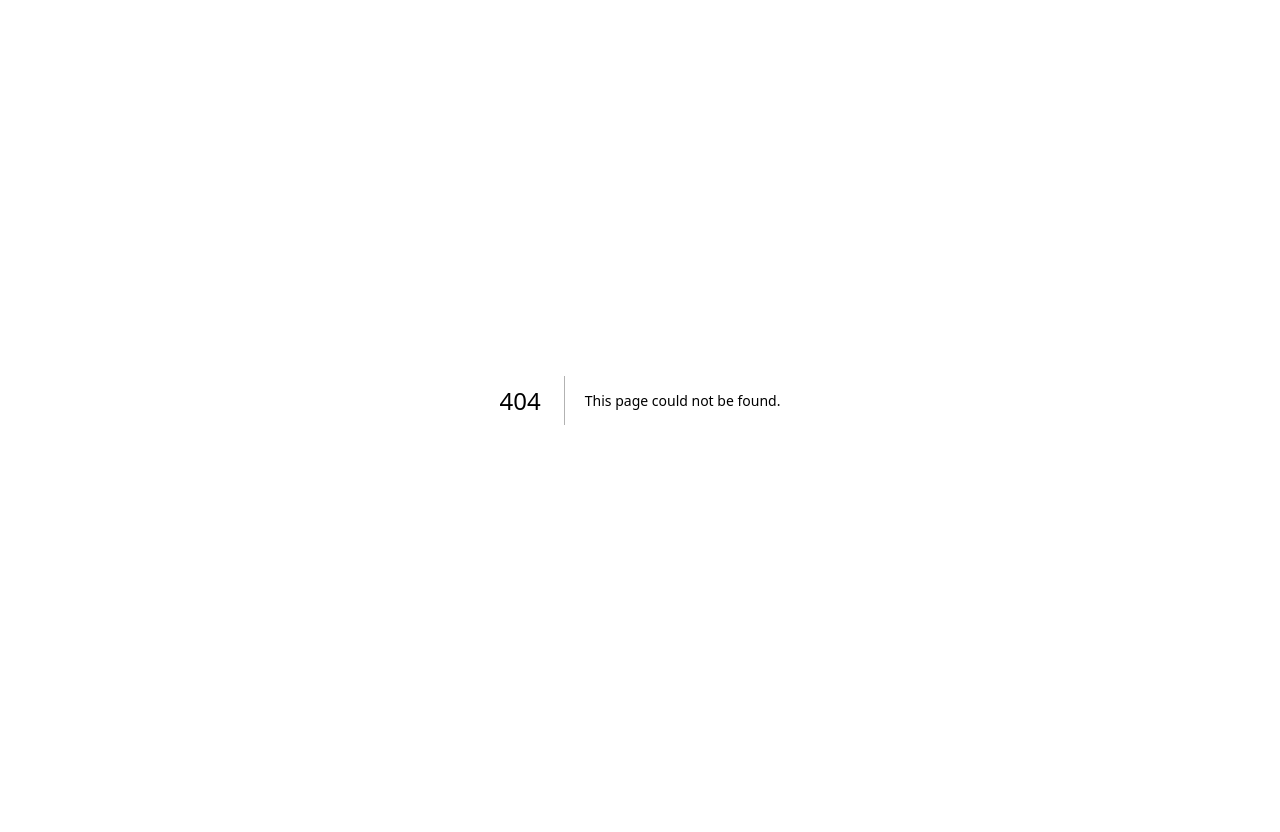
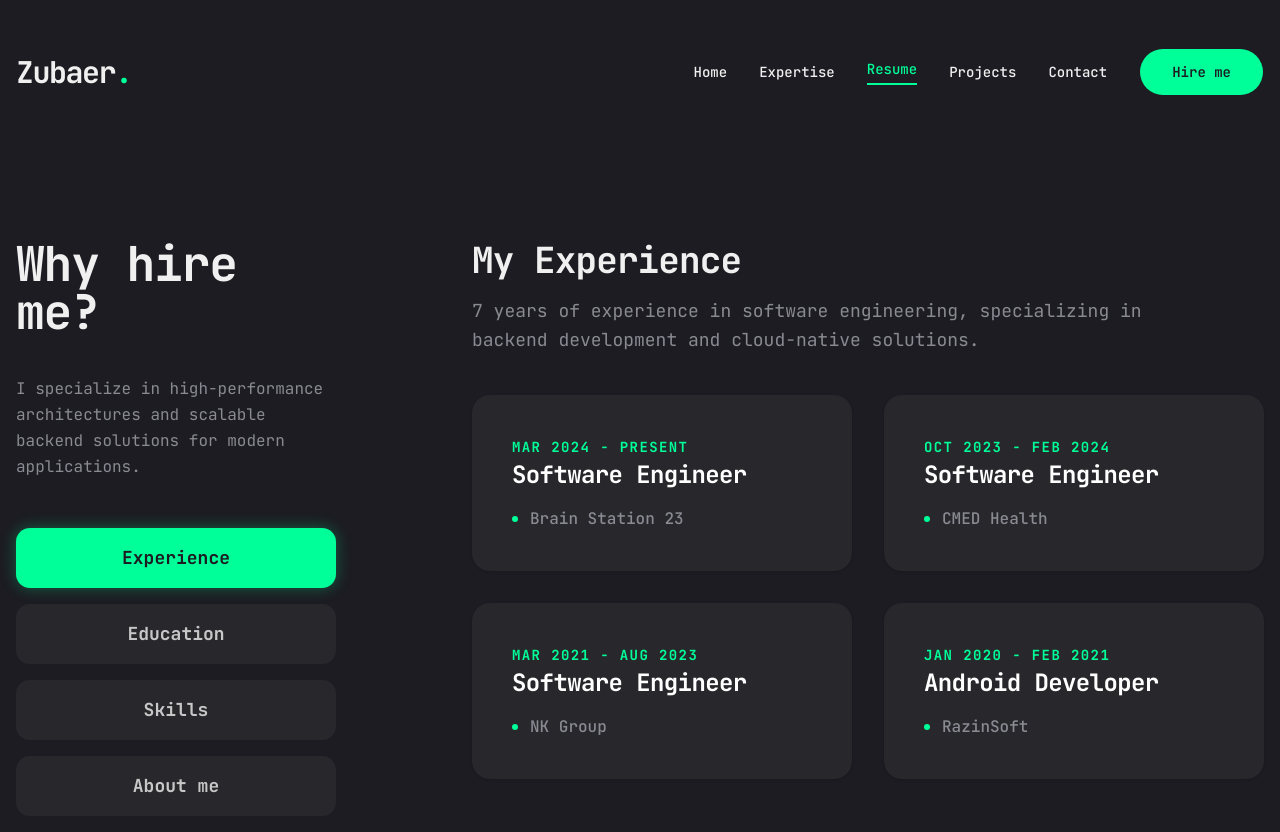
Before and after one commit to zubaer-rahman/portfolio_zubaer, a Next.js app: page /resume in a window 1280 px wide. Before the commit this address had no page. Shown: the top 832 px of the page. Before the commit the page ends 800 px from the top, so only its background shows below. Built offline with nearby package versions, Linux system fonts and the light colour scheme.

Commit message:
feat: implement resume page with interactive tabs mirroring provided UI

```diff
--- /dev/null
+++ b/app/resume/page.tsx
@@ -0,0 +1,210 @@
+"use client";
+
+import { useState } from "react";
+import { motion, AnimatePresence } from "framer-motion";
+import { Header } from "@/components/header";
+import { cn } from "@/lib/utils";
+
+const experienceData = {
+  title: "My Experience",
+  description: "7 years of experience in software engineering, specializing in backend development and cloud-native solutions.",
+  items: [
+    {
+      company: "Brain Station 23",
+      role: "Software Engineer",
+      duration: "MAR 2024 - PRESENT",
+    },
+    {
+      company: "CMED Health",
+      role: "Software Engineer",
+      duration: "OCT 2023 - FEB 2024",
+    },
+    {
+      company: "NK Group",
+      role: "Software Engineer",
+      duration: "MAR 2021 - AUG 2023",
+    },
+    {
+      company: "RazinSoft",
+      role: "Android Developer",
+      duration: "JAN 2020 - FEB 2021",
+    },
+  ],
+};
+
+const educationData = {
+  title: "My Education",
+  description: "Continuous learning and professional academic background in Computer Science and Engineering.",
+  items: [
+    {
+      institution: "Daffodil International University",
+      degree: "B.Sc in Computer Science & Engineering",
+      duration: "2016 - 2020",
+    },
+    {
+      institution: "Online Course Platform",
+      degree: "Backend Development Specialization",
+      duration: "2021",
+    },
+  ],
+};
+
+const skillsData = {
+  title: "My Skills",
+  description: "A comprehensive toolkit of technologies and frameworks I use to build scalable and efficient systems.",
+  items: [
+    "Next.js", "React.js", "Node.js", "TypeScript",
+    "PostgreSQL", "MongoDB", "Docker", "Kubernetes",
+    "TailwindCSS", "Express", "GraphQL", "Azure"
+  ],
+};
+
+const aboutData = {
+  title: "About me",
+  description: "I am a dedicated software engineer with a focus on creating impact through clean code and efficient architectures.",
+  info: [
+    { label: "Name", value: "Md Zubaer Rahman" },
+    { label: "Experience", value: "7+ Years" },
+    { label: "Phone", value: "+880 1XXXXXXXXX" },
+    { label: "Skype", value: "zubaer.rahman" },
+    { label: "Nationality", value: "Bangladeshi" },
+    { label: "Email", value: "zubaer.corexlab@gmail.com" },
+    { label: "Freelance", value: "Available" },
+    { label: "Language", value: "English, Bengali" },
+  ],
+};
+
+export default function Resume() {
+  const [activeTab, setActiveTab] = useState("experience");
+
+  const tabs = [
+    { id: "experience", label: "Experience" },
+    { id: "education", label: "Education" },
+    { id: "skills", label: "Skills" },
+    { id: "about", label: "About me" },
+  ];
+
+  return (
+    <div className="min-h-screen bg-background text-foreground flex flex-col font-sans">
+      <Header />
+
+      <main className="container max-w-7xl mx-auto px-4 py-12 md:py-24 flex-1">
+        <div className="flex flex-col md:flex-row gap-16 md:gap-24">
+
+          {/* Sidebar Tabs */}
+          <aside className="w-full md:w-[280px] lg:w-[320px] shrink-0">
+            <h2 className="text-4xl md:text-5xl font-bold mb-10 tracking-tight">Why hire me?</h2>
+            <p className="text-muted-foreground mb-12 leading-relaxed">
+              I specialize in high-performance architectures and scalable backend solutions for modern applications.
+            </p>
+            <div className="flex flex-col gap-4">
+              {tabs.map((tab) => (
+                <button
+                  key={tab.id}
+                  onClick={() => setActiveTab(tab.id)}
+                  className={cn(
+                    "w-full py-4 px-6 rounded-xl text-lg font-bold transition-all duration-300 text-left md:text-center",
+                    activeTab === tab.id
+                      ? "bg-primary text-primary-foreground shadow-[0_0_15px_rgba(0,255,153,0.3)]"
+                      : "bg-[#27272c] hover:bg-[#27272c]/80 text-foreground/80 hover:text-primary"
+                  )}
+                >
+                  {tab.label}
+                </button>
+              ))}
+            </div>
+          </aside>
+
+          {/* Content Area */}
+          <div className="flex-1 lg:pl-10">
+            <AnimatePresence mode="wait">
+              <motion.div
+                key={activeTab}
+                initial={{ opacity: 0, y: 10 }}
+                animate={{ opacity: 1, y: 0 }}
+                exit={{ opacity: 0, y: -10 }}
+                transition={{ duration: 0.25 }}
+                className="space-y-10"
+              >
+                {activeTab === "experience" && (
+                  <>
+                    <div className="space-y-4">
+                      <h2 className="text-4xl font-bold tracking-tight">{experienceData.title}</h2>
+                      <p className="text-muted-foreground text-lg leading-relaxed max-w-2xl">{experienceData.description}</p>
+                    </div>
+                    <div className="grid grid-cols-1 lg:grid-cols-2 gap-8">
+                      {experienceData.items.map((item, index) => (
+                        <div key={index} className="bg-[#27272c] p-10 rounded-2xl space-y-4 shadow-sm hover:translate-y-[-4px] transition-all duration-300">
+                          <span className="text-primary font-bold text-sm tracking-widest">{item.duration}</span>
+                          <h3 className="text-2xl font-bold text-white tracking-tight">{item.role}</h3>
+                          <div className="flex items-center gap-3">
+                            <span className="w-1.5 h-1.5 rounded-full bg-primary" />
+                            <span className="text-muted-foreground font-medium">{item.company}</span>
+                          </div>
+                        </div>
+                      ))}
+                    </div>
+                  </>
+                )}
+
+                {activeTab === "education" && (
+                  <>
+                    <div className="space-y-4">
+                      <h2 className="text-4xl font-bold tracking-tight">{educationData.title}</h2>
+                      <p className="text-muted-foreground text-lg leading-relaxed max-w-2xl">{educationData.description}</p>
+                    </div>
+                    <div className="grid grid-cols-1 lg:grid-cols-2 gap-8">
+                      {educationData.items.map((item, index) => (
+                        <div key={index} className="bg-[#27272c] p-10 rounded-2xl space-y-4 shadow-sm hover:translate-y-[-4px] transition-all duration-300">
+                          <span className="text-primary font-bold text-sm tracking-widest">{item.duration}</span>
+                          <h3 className="text-2xl font-bold text-white tracking-tight">{item.degree}</h3>
+                          <div className="flex items-center gap-3">
+                            <span className="w-1.5 h-1.5 rounded-full bg-primary" />
+                            <span className="text-muted-foreground font-medium">{item.institution}</span>
+                          </div>
+                        </div>
+                      ))}
+                    </div>
+                  </>
+                )}
+
+                {activeTab === "skills" && (
+                  <>
+                    <div className="space-y-4">
+                      <h2 className="text-4xl font-bold tracking-tight">{skillsData.title}</h2>
+                      <p className="text-muted-foreground text-lg leading-relaxed max-w-2xl">{skillsData.description}</p>
+                    </div>
+                    <div className="grid grid-cols-2 sm:grid-cols-3 lg:grid-cols-4 gap-6">
+                      {skillsData.items.map((skill, index) => (
+                        <div key={index} className="bg-[#27272c] p-8 rounded-2xl flex items-center justify-center text-center font-bold text-lg hover:text-primary transition-all cursor-default shadow-sm hover:shadow-primary/5">
+                          {skill}
+                        </div>
+                      ))}
+                    </div>
+                  </>
+                )}
+
+                {activeTab === "about" && (
+                  <>
+                    <div className="space-y-4">
+                      <h2 className="text-4xl font-bold tracking-tight">{aboutData.title}</h2>
+                      <p className="text-muted-foreground text-lg leading-relaxed max-w-2xl">{aboutData.description}</p>
+                    </div>
+                    <div className="grid grid-cols-1 lg:grid-cols-2 gap-y-8 gap-x-16 pt-6">
+                      {aboutData.info.map((info, index) => (
+                        <div key={index} className="flex gap-4 items-center">
+                          <span className="text-muted-foreground w-28 shrink-0 font-medium">{info.label}</span>
+                          <span className="text-foreground font-bold text-lg">{info.value}</span>
+                        </div>
+                      ))}
+                    </div>
+                  </>
+                )}
+              </motion.div>
+            </AnimatePresence>
+          </div>
+        </div>
+      </main>
+    </div>
+  );
+}
--- a/components/header.tsx
+++ b/components/header.tsx
@@ -7,7 +7,7 @@ import { Button } from "@/components/ui/button";
 const navLinks = [
   { name: "Home", path: "/" },
   { name: "Expertise", path: "/expertise" },
-  { name: "Resume", path: "/#resume" },
+  { name: "Resume", path: "/resume" },
   { name: "Projects", path: "/projects" },
   { name: "Contact", path: "/contact" },
 ];
```
